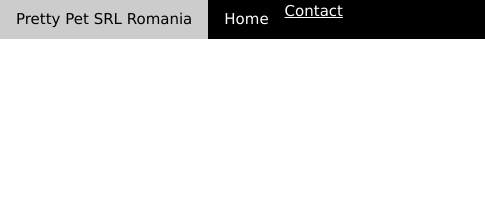
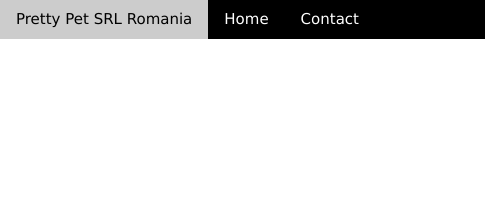
Before and after one commit to prettypet/prettypet.github.io, a plain HTML site: page index.html in a window 1280 px wide. Shown: the full height of the page, 0-485 px from the left. Drawn offline with Linux system fonts and the light colour scheme.

Commit message:
Update index.html

```diff
--- a/index.html
+++ b/index.html
@@ -10,7 +10,7 @@
   <a href="https://prettypet.github.io" class="w3-button w3-bar-item">Pretty Pet SRL Romania</a>
 <!--  <a href="#band" class="w3-button w3-bar-item">Band</a> -->
   <a href="https://prettypet.github.io" class="w3-button w3-bar-item">Home</a>
-  <a href="https://prettypet.github.io">Contact</a>
+  <a href="https://prettypet.github.io" class="w3-button w3-bar-item">Contact</a>
 </nav>
 
 <div class="w3-container w3-center">
```
